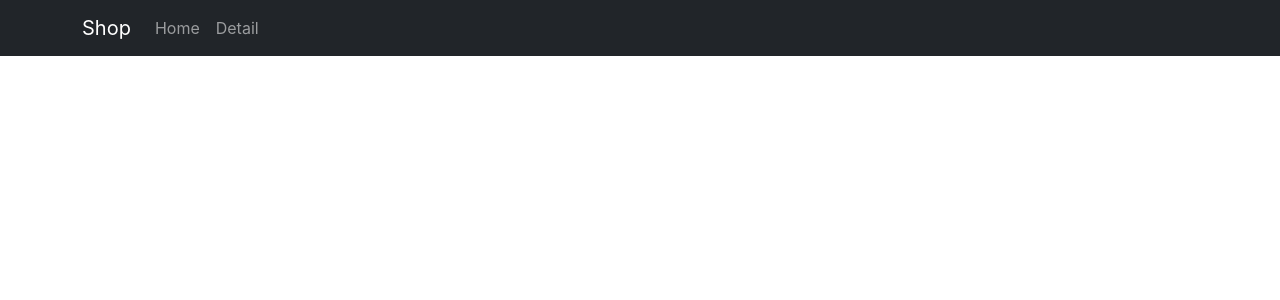
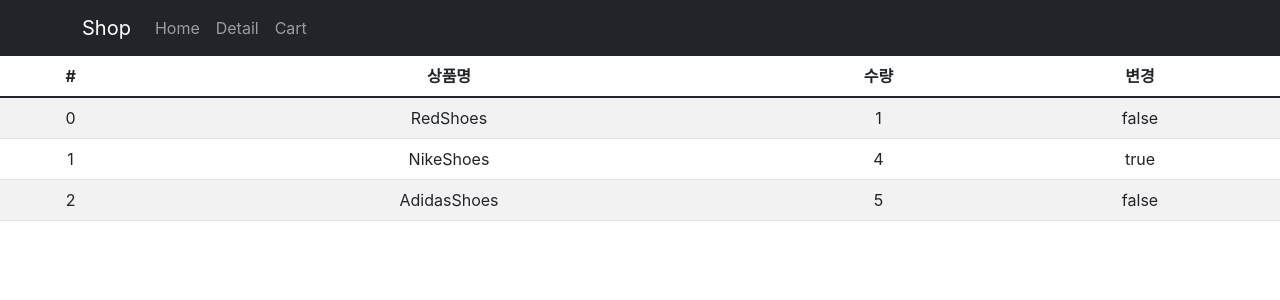
Before and after one commit to 9C6J/React_shop, a React (Create React App) app in the folder shop/: page /cart in a window 1280 px wide. Before the commit this address had no page. Shown: the top 300 px of the page. Built offline with nearby package versions, Linux system fonts and the light colour scheme.

Commit message:
장바구니, redux1

```diff
--- a/shop/package.json
+++ b/shop/package.json
@@ -12,9 +12,11 @@
     "react": "^18.2.0",
     "react-bootstrap": "^2.4.0",
     "react-dom": "^18.2.0",
+    "react-redux": "^8.0.2",
     "react-router-dom": "^6.3.0",
     "react-scripts": "5.0.1",
     "react-transition-group": "^4.4.2",
+    "redux": "^4.2.0",
     "styled-components": "^5.3.5",
     "web-vitals": "^2.1.4"
   },
--- a/shop/src/App.js
+++ b/shop/src/App.js
@@ -11,6 +11,7 @@ import aShoesData from './data';
 import ShoesItem from './ShoesItem';
 import Detail from './Detail';
 import {Route, Routes} from 'react-router-dom';
+import Cart from './Cart';
 import axios from 'axios';
 
 // Context API
@@ -33,6 +34,7 @@ function App() {
           <Nav className="me-auto">
             <Nav.Link href="/">Home</Nav.Link>
             <Nav.Link href="/detail">Detail</Nav.Link>
+            <Nav.Link href="/cart">Cart</Nav.Link>
           </Nav>
         </Container>
       </Navbar>
@@ -110,6 +112,8 @@ function App() {
         </stockContext.Provider>
 
         } />
+
+        <Route path="/cart" element={ <Cart/>} />
       </Routes>
 
     </div>
--- /dev/null
+++ b/shop/src/Cart.js
@@ -0,0 +1,46 @@
+import React from 'react';
+import {Table} from 'react-bootstrap';
+import {connect} from 'react-redux';
+
+// import Table : export default 가져오기
+// import {Table} : Table이라는 변수/함수 가져오기
+
+function Cart(props){
+    return (
+        <div>
+            <Table striped>
+                <thead>
+                    <tr>
+                    <th>#</th>
+                    <th>상품명</th>
+                    <th>수량</th>
+                    <th>변경</th>
+                    </tr>
+                </thead>
+                <tbody>
+                    {
+                        props.state.map((o)=>{
+                            return(
+                            <tr>
+                                <td>{ o.id }</td>
+                                <td>{ o.name }</td>
+                                <td>{ o.quan }</td>
+                                <td>{ o.quan%2==0 ? 'true' : 'false' }</td>
+                            </tr>
+                            )
+                        })
+                    }
+                </tbody>
+                </Table>
+        </div>
+    )
+}
+
+function state를porops화(state){
+    return {
+        state : state
+    }
+}
+
+export default connect(state를porops화)(Cart)
+// export default Cart;
--- a/shop/src/index.js
+++ b/shop/src/index.js
@@ -7,11 +7,23 @@ import reportWebVitals from './reportWebVitals';
 import { BrowserRouter } from 'react-router-dom';
 // import { HashRouter } from 'react-router-dom';
 
+import {Provider} from 'react-redux';
+import { createStore } from 'redux';
+let store = createStore(()=>{
+  return [
+    { id : 0, name : 'RedShoes', quan : 1 },
+    { id : 1, name : 'NikeShoes', quan : 4 },
+    { id : 2, name : 'AdidasShoes', quan : 5 },
+  ]
+});
+
 const root = ReactDOM.createRoot(document.getElementById('root'));
 root.render(
   <React.StrictMode>
     <BrowserRouter>
-      <App />
+      <Provider store={store}>
+        <App />
+      </Provider>
     </BrowserRouter>
   </React.StrictMode>
 );
```
Also changed, not shown: 1 other file (tests, documents, lock files or other folders).
